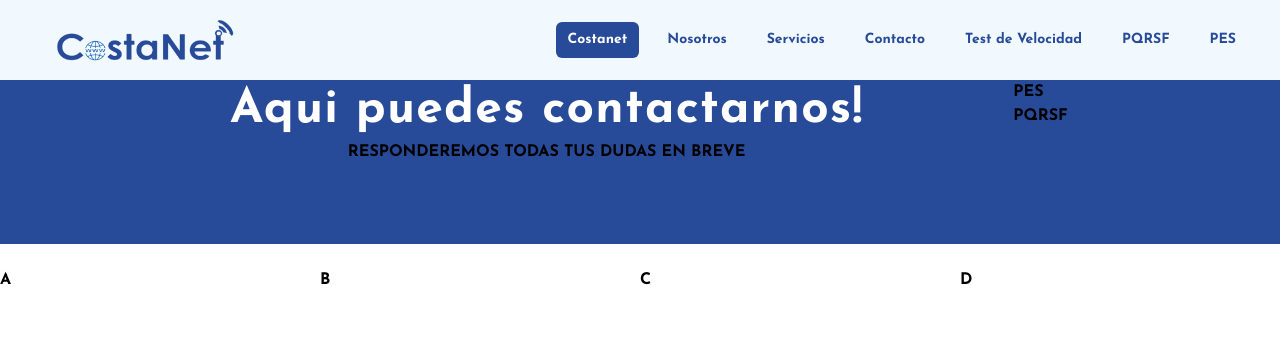
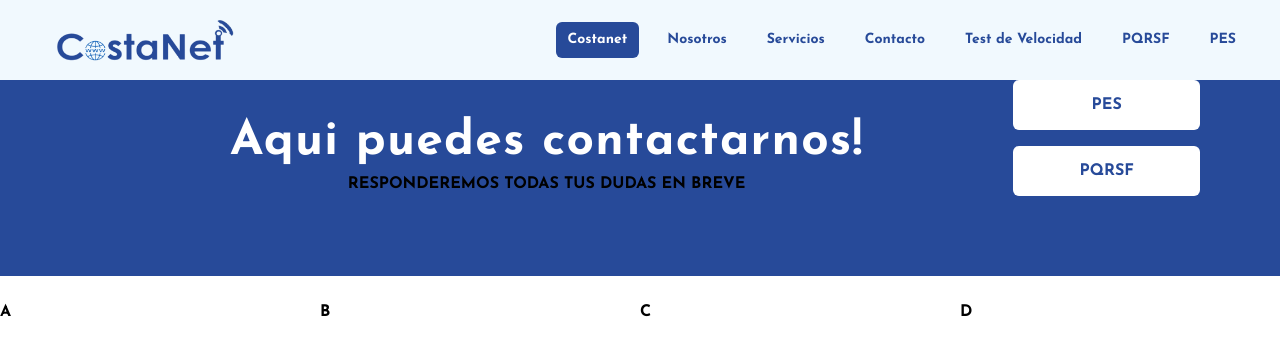
Before and after one commit to labs-company/costanet, a Next.js app: page /contacto in a window 1280 px wide. Shown: the top 354 px of the page. Built offline with nearby package versions, Linux system fonts and the light colour scheme.

Commit message:
Diseño & css para segunda seccion (#42)

```diff
--- a/app/contacto/page.tsx
+++ b/app/contacto/page.tsx
@@ -1,3 +1,4 @@
+import { Button } from "@mui/material";
 import Grid from "@mui/material/Unstable_Grid2/Grid2";
 
 export default function PageContacto() {
@@ -18,12 +19,25 @@ export default function PageContacto() {
           </h2>
           <p>RESPONDEREMOS TODAS TUS DUDAS EN BREVE</p>
         </Grid>
-        <Grid xs={2}>
-          <div>
-            <button>PES</button>
+        <Grid
+          xs={2}
+          sx={{
+            display: "flex",
+            flexDirection: "column",
+            gap: "1rem",
+            justifyContent: "center",
+            alignItems: "center",
+          }}
+        >
+          <div className="w-full flex flex-col">
+            <button className="rounded-md border border-transparent bg-white px-8 py-3 text-center font-medium text-letter">
+              PES
+            </button>
           </div>
-          <div>
-            <button>PQRSF</button>
+          <div className="w-full flex flex-col">
+            <button className="rounded-md border border-transparent bg-white px-8 py-3 text-center font-medium text-letter">
+              PQRSF
+            </button>
           </div>
         </Grid>
       </Grid>
```
